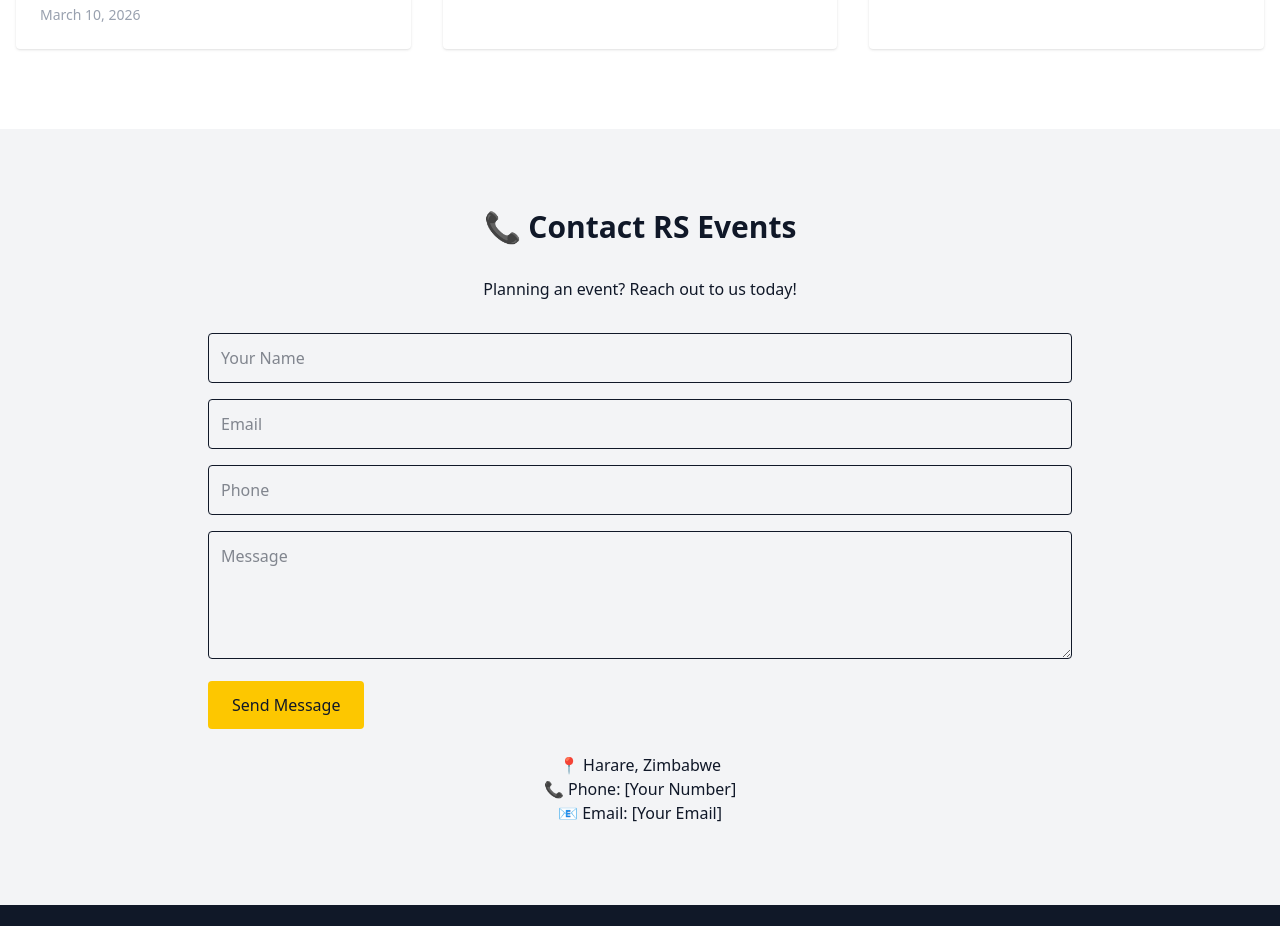
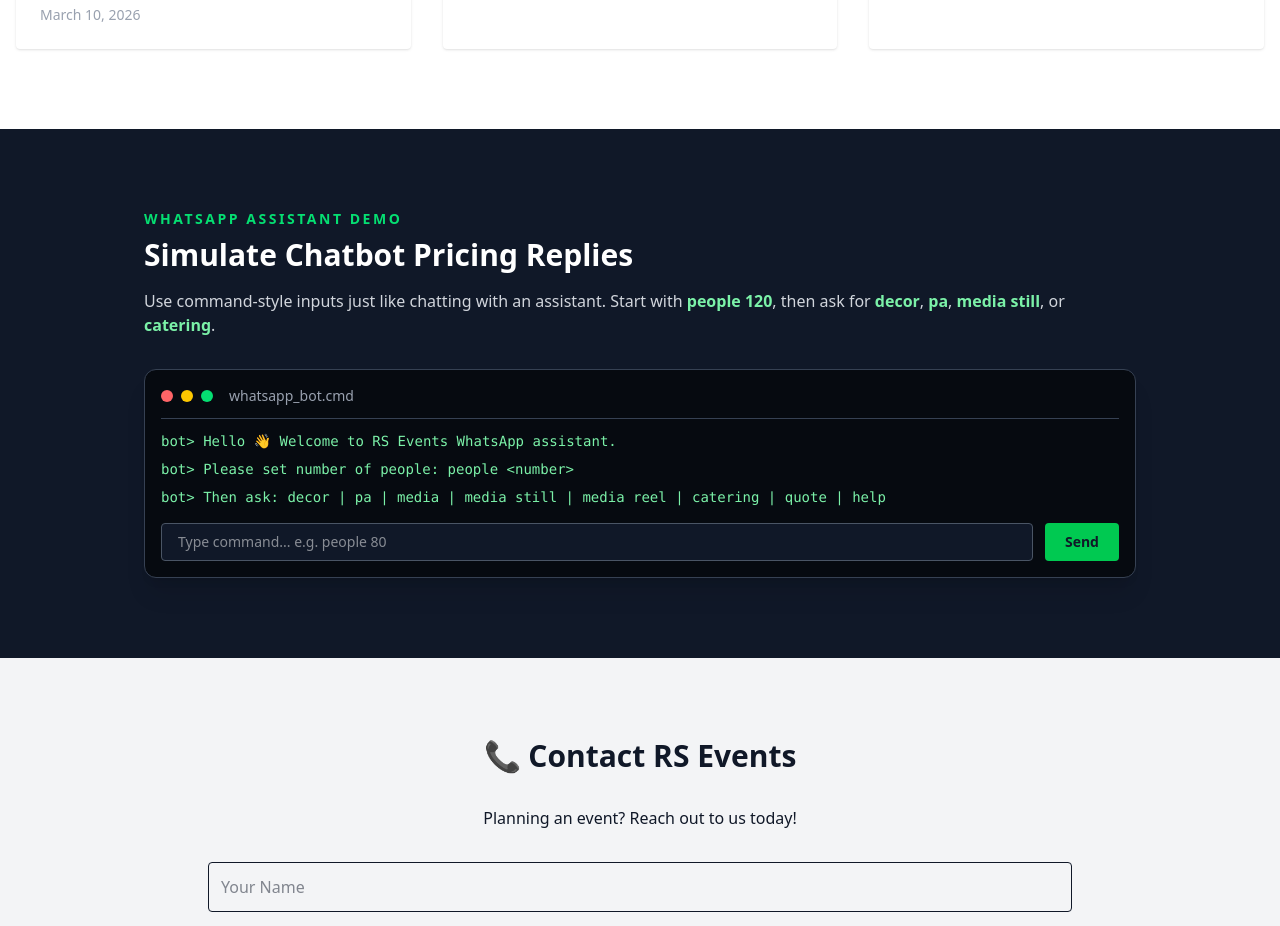
Before and after one commit to Tapiwa-1/Events-Management, a Vue app: page / in a window 1280 px wide. Shown: the part 3682-4608 px from the top of the page. Built offline with nearby package versions, Linux system fonts and the light colour scheme; no server answers.

Commit message:
Add command-style WhatsApp chatbot simulation on landing

```diff
--- a/src/views/Landing.vue
+++ b/src/views/Landing.vue
@@ -205,6 +205,43 @@
       </div>
     </section>
 
+    <!-- WhatsApp Chatbot Simulation -->
+    <section id="chatbot" class="bg-gray-900 py-20 text-white">
+      <div class="mx-auto max-w-5xl px-4">
+        <p class="mb-2 text-sm font-semibold uppercase tracking-[0.18em] text-green-400">WhatsApp Assistant Demo</p>
+        <h2 class="mb-4 text-3xl font-bold">Simulate Chatbot Pricing Replies</h2>
+        <p class="mb-8 text-gray-300">Use command-style inputs just like chatting with an assistant. Start with <span class="font-semibold text-green-300">people 120</span>, then ask for <span class="font-semibold text-green-300">decor</span>, <span class="font-semibold text-green-300">pa</span>, <span class="font-semibold text-green-300">media still</span>, or <span class="font-semibold text-green-300">catering</span>.</p>
+
+        <div class="rounded-xl border border-gray-700 bg-black/60 p-4 shadow-xl">
+          <div class="mb-3 flex items-center gap-2 border-b border-gray-700 pb-3 text-sm text-gray-400">
+            <span class="inline-block h-3 w-3 rounded-full bg-red-400"></span>
+            <span class="inline-block h-3 w-3 rounded-full bg-yellow-400"></span>
+            <span class="inline-block h-3 w-3 rounded-full bg-green-400"></span>
+            <span class="ml-2">whatsapp_bot.cmd</span>
+          </div>
+
+          <div class="mb-4 max-h-80 space-y-2 overflow-y-auto pr-2">
+            <p v-for="(line, idx) in botMessages" :key="idx" class="font-mono text-sm" :class="line.role === 'bot' ? 'text-green-300' : 'text-blue-300'">
+              <span>{{ line.role === 'bot' ? 'bot>' : 'you>' }}</span>
+              {{ line.text }}
+            </p>
+          </div>
+
+          <form class="flex flex-col gap-3 sm:flex-row" @submit.prevent="runBotCommand">
+            <input
+              v-model="botInput"
+              type="text"
+              placeholder="Type command... e.g. people 80"
+              class="w-full rounded border border-gray-600 bg-gray-900 px-4 py-2 text-sm text-white focus:border-green-400 focus:outline-none"
+            />
+            <button type="submit" class="rounded bg-green-500 px-5 py-2 text-sm font-semibold text-gray-900 hover:bg-green-400">
+              Send
+            </button>
+          </form>
+        </div>
+      </div>
+    </section>
+
     <!-- Contact -->
     <section id="contact" class="bg-gray-100 py-20">
       <div class="mx-auto max-w-4xl px-4 text-center">
@@ -280,6 +317,66 @@
     description: 'Delicious menu options, buffet or plated service, and attentive staff to give your guests a memorable dining experience.',
   },
 ];
+
+const botInput = ref('');
+const selectedPeople = ref(100);
+const botMessages = ref([
+  { role: 'bot', text: 'Hello 👋 Welcome to RS Events WhatsApp assistant.' },
+  { role: 'bot', text: 'Please set number of people: people <number>' },
+  { role: 'bot', text: 'Then ask: decor | pa | media | media still | media reel | catering | quote | help' },
+]);
+
+const getMediaPrice = (option = 'reel') => {
+  return option === 'still'
+    ? Number(packagePricing.value.media_roora_still || 0)
+    : Number(packagePricing.value.media_roora_reel || 0);
+};
+
+const runBotCommand = () => {
+  const raw = botInput.value.trim();
+  if (!raw) return;
+
+  botMessages.value.push({ role: 'user', text: raw });
+  const cmd = raw.toLowerCase();
+
+  if (cmd === 'help') {
+    botMessages.value.push({ role: 'bot', text: 'Commands: people <n>, decor, pa, media, media still, media reel, catering, quote' });
+  } else if (cmd.startsWith('people ')) {
+    const value = Number(cmd.replace('people ', '').trim());
+    if (!Number.isFinite(value) || value <= 0) {
+      botMessages.value.push({ role: 'bot', text: 'Please provide a valid people count. Example: people 120' });
+    } else {
+      selectedPeople.value = value;
+      botMessages.value.push({ role: 'bot', text: `Great! I will now quote for ${value} people.` });
+    }
+  } else if (cmd === 'decor') {
+    const decorPrice = getDecorPriceForPeople(selectedPeople.value);
+    botMessages.value.push({ role: 'bot', text: `Décor for ${selectedPeople.value} people is ${formatCurrency(decorPrice)}.` });
+  } else if (cmd === 'pa' || cmd === 'pa system and dj') {
+    const paPrice = getPaPriceForPeople(selectedPeople.value);
+    botMessages.value.push({ role: 'bot', text: `PA System & DJ for ${selectedPeople.value} people is ${formatCurrency(paPrice)}.` });
+  } else if (cmd === 'media') {
+    botMessages.value.push({ role: 'bot', text: `Media options: still pictures ${formatCurrency(getMediaPrice('still'))}, pictures + reel ${formatCurrency(getMediaPrice('reel'))}.` });
+  } else if (cmd === 'media still' || cmd === 'still pictures' || cmd === '3.1') {
+    botMessages.value.push({ role: 'bot', text: `Still pictures package is ${formatCurrency(getMediaPrice('still'))}.` });
+  } else if (cmd === 'media reel' || cmd === 'pictures and reel video' || cmd === '3.2') {
+    botMessages.value.push({ role: 'bot', text: `Pictures + reel video package is ${formatCurrency(getMediaPrice('reel'))}.` });
+  } else if (cmd === 'catering') {
+    const total = Number(packagePricing.value.catering_per_plate || 0) * selectedPeople.value;
+    botMessages.value.push({ role: 'bot', text: `Catering at ${formatCurrency(packagePricing.value.catering_per_plate)} per plate for ${selectedPeople.value} people is ${formatCurrency(total)}.` });
+  } else if (cmd === 'quote') {
+    const pa = getPaPriceForPeople(selectedPeople.value);
+    const decor = getDecorPriceForPeople(selectedPeople.value);
+    const media = getMediaPrice('reel');
+    const catering = Number(packagePricing.value.catering_per_plate || 0) * selectedPeople.value;
+    const total = pa + decor + media + catering;
+    botMessages.value.push({ role: 'bot', text: `Quote (${selectedPeople.value} people) -> Decor ${formatCurrency(decor)}, PA+DJ ${formatCurrency(pa)}, Media (reel) ${formatCurrency(media)}, Catering ${formatCurrency(catering)}. TOTAL ${formatCurrency(total)}.` });
+  } else {
+    botMessages.value.push({ role: 'bot', text: 'Sorry, command not recognized. Type help for options.' });
+  }
+
+  botInput.value = '';
+};
 
 let slideTimer = null;
 
```
